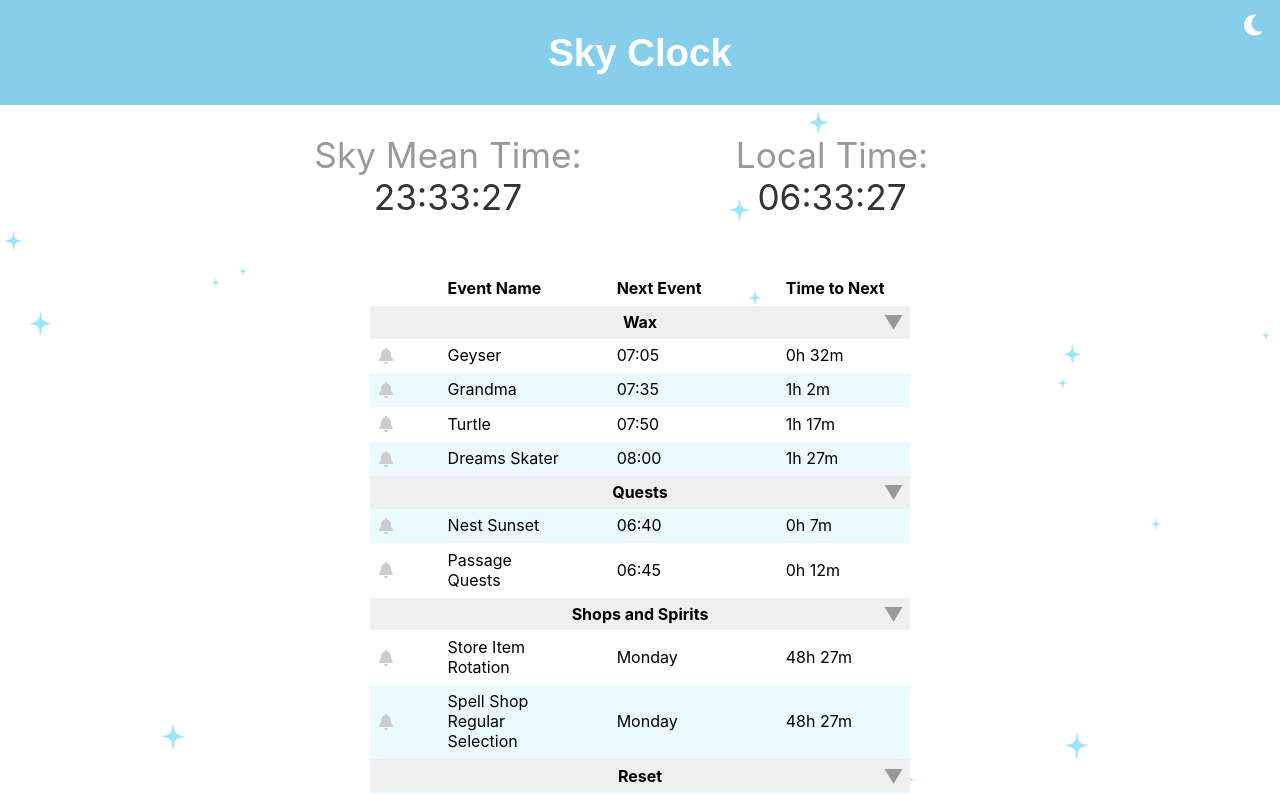
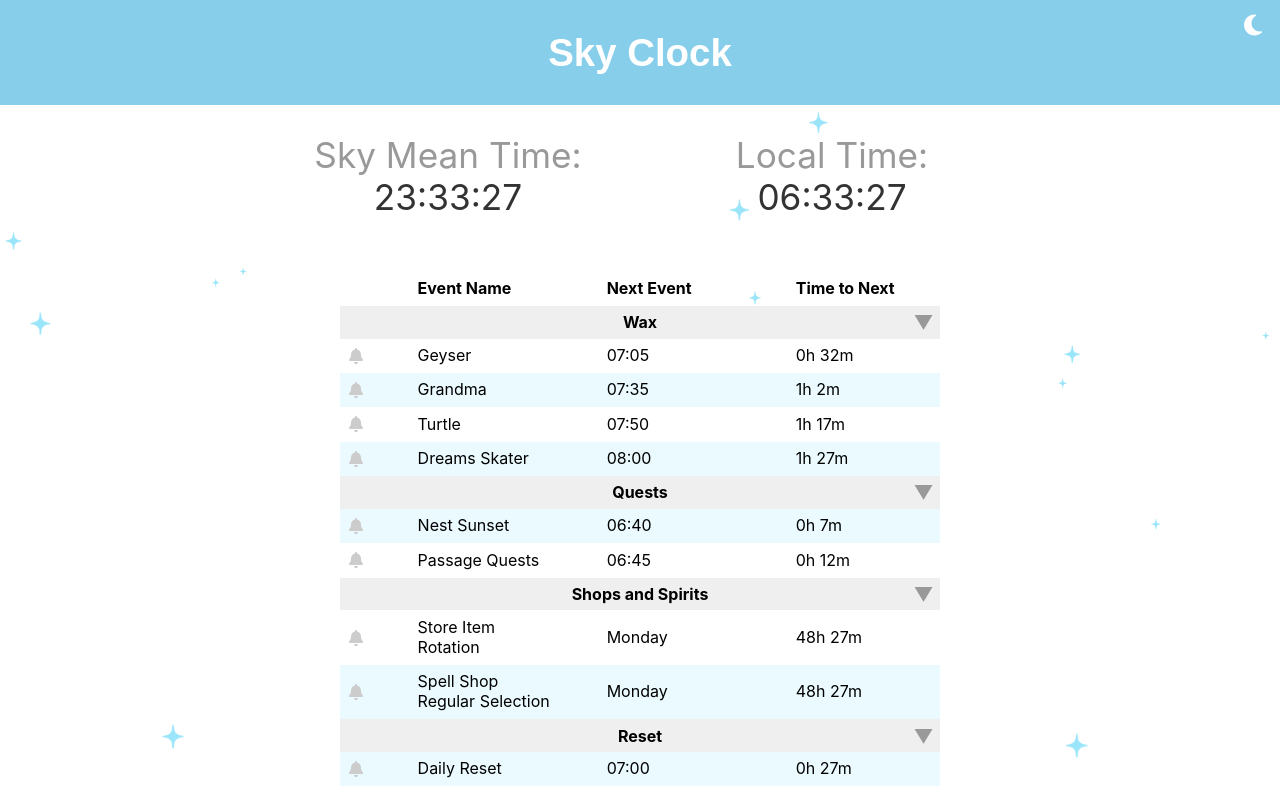
Before and after one commit to cmstead/sky-clock, a React (Create React App) app: page / in a window 1280 px wide. Shown: the top 794 px of the page. Built offline with nearby package versions, Linux system fonts and the light colour scheme.

Commit message:
B Un-borked table width max

```diff
--- a/src/components/events/Events.css
+++ b/src/components/events/Events.css
@@ -7,7 +7,7 @@
     table-layout: fixed;
     margin: 0 auto;
     border-collapse: collapse;
-    max-width: 540px;
+    max-width: 600px;
     width: 100%;
 }
 
```
